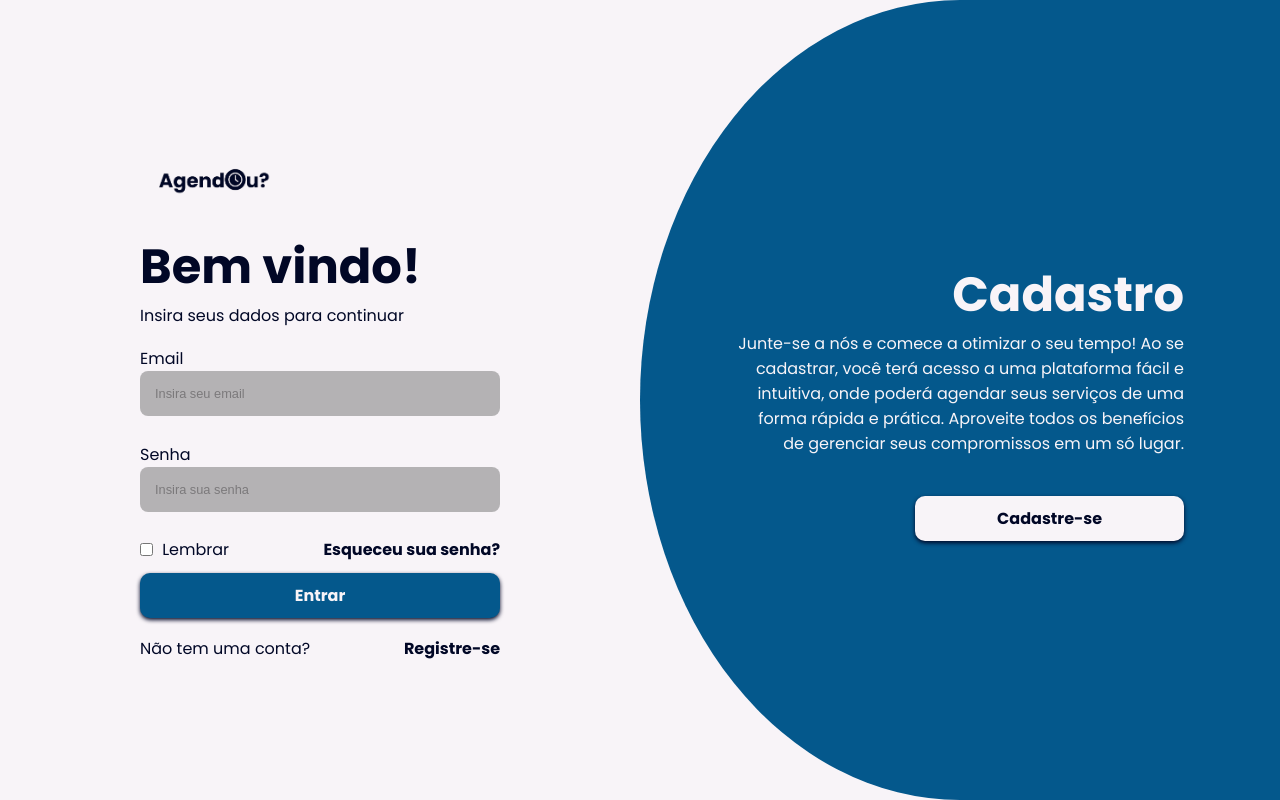
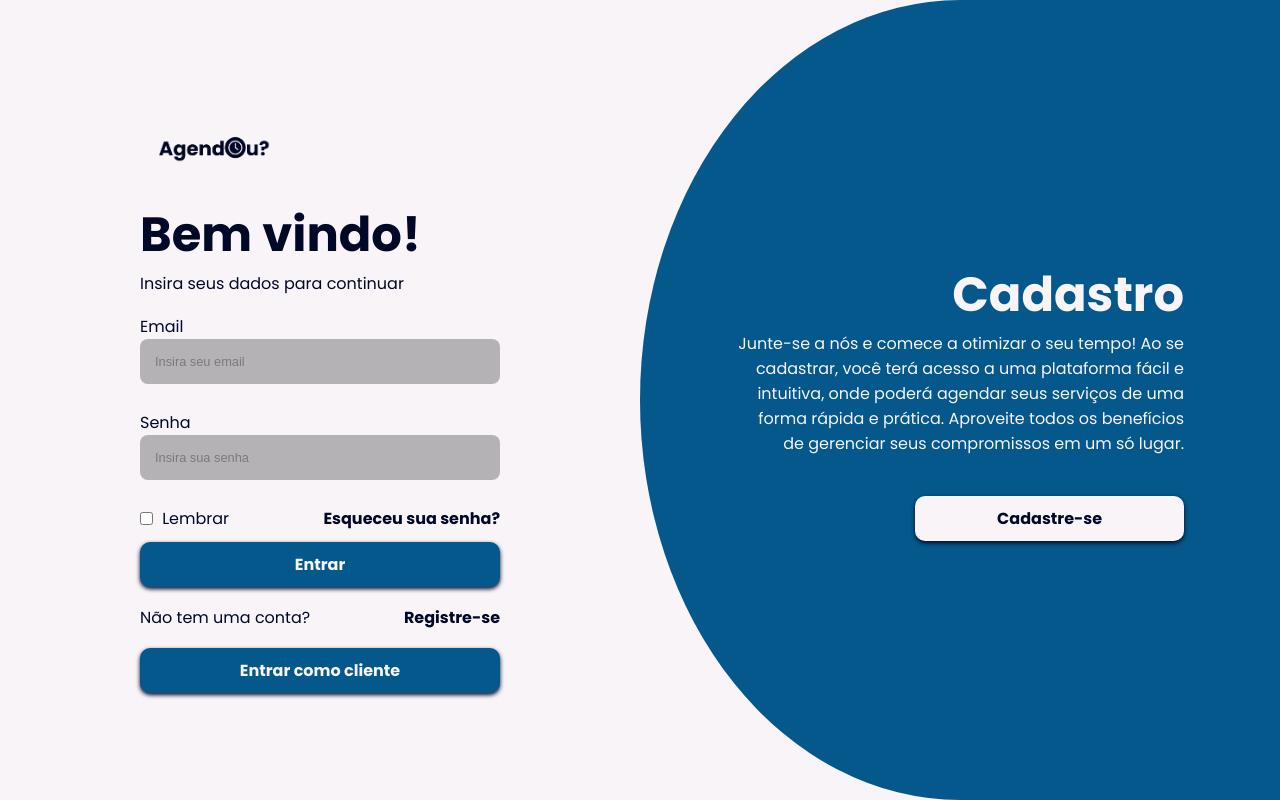
Before and after one commit to Agendou/agendou-web-front, a React (Create React App) app: page /login-register-user-admin in a window 1280 px wide. Built offline with nearby package versions, Linux system fonts and the light colour scheme.

Commit message:
últimos ajustes no front

```diff
--- a/src/components/FormLogin/FormLogin.jsx
+++ b/src/components/FormLogin/FormLogin.jsx
@@ -104,7 +104,14 @@ const FormLogin = ({ switchForm }) => {
             <div className={styles["linkContainer"]}>
                 <p>Não tem uma conta?</p>
                 <button className={styles["link"]} onClick={switchForm}>Registre-se</button>
+
             </div>
+            <button
+                className={styles["button"]}
+                onClick={() => navigate('/login-register-user')}
+            >
+                Entrar como cliente
+            </button>
         </div>
     );
 }
--- a/src/components/FormLogin/FormLogin.module.css
+++ b/src/components/FormLogin/FormLogin.module.css
@@ -143,6 +143,7 @@ form {
     justify-content: space-between;
     align-items: center;
     margin-top: 5%;
+    margin-bottom: 5%;
 }
 
 .linkContainer p,
--- a/src/components/FormLoginCliente/FormLoginCliente.jsx
+++ b/src/components/FormLoginCliente/FormLoginCliente.jsx
@@ -21,7 +21,7 @@ const FormLogin = ({ switchForm }) => {
             const response = await api.post('/usuarios/login', { email, senha });
             localStorage.setItem('token', response.data.token);
             toast.success("Seja bem vindo(a)!");
-            navigate('/dashboard');
+            navigate('/manual-appointment');
         } catch (error) {
             toast.error("Erro ao fazer login: " + (error.response?.data || error.message));
         }
--- a/src/components/Header/Header.jsx
+++ b/src/components/Header/Header.jsx
@@ -39,7 +39,7 @@ function ResponsiveAppBar() {
         <Toolbar disableGutters sx={{ padding: '0 16px' }}>
           <img src={logoImg} alt="Logo" style={{ height: '60px', marginRight: '8px' }} />
 
-          <Box sx={{ flexGrow: 1, display: { xs: 'flex', md: 'none'} }}>
+          <Box sx={{ flexGrow: 1, display: { xs: 'flex', md: 'none' } }}>
             <Menu
               id="menu-appbar"
               anchorEl={anchorElNav}
@@ -98,7 +98,7 @@ function ResponsiveAppBar() {
               onClick={() => {
                 navigate("/login-register-user-admin"); // Use navigate correctly here
               }}
-              sx={{ my: 2, color: 'white', display: 'block', fontFamily: 'Poppins, sans-serif', fontWeight: 'bold', border: 'solid 1px', borderRadius: '15px', padding: '10px'}}
+              sx={{ my: 2, color: 'white', display: 'block', fontFamily: 'Poppins, sans-serif', fontWeight: 'bold', border: 'solid 1px', borderRadius: '15px', padding: '10px' }}
             >
               Login
             </Button>
--- a/src/components/RecentAppointments/RecentAppointments.jsx
+++ b/src/components/RecentAppointments/RecentAppointments.jsx
@@ -74,7 +74,7 @@ const RecentAppointments = () => {
               }}
             >
               <ListItemText
-                primary={agendamento.agendamento.nomeUsuario || 'Nome não disponível'}
+                primary={agendamento.agendamento.nomeUsuario || "Nome não disponível"}
                 secondary={`${agendamento.agendamento.data} às ${agendamento.agendamento.hora}`}
                 primaryTypographyProps={{ color: 'white', fontSize: '14px', fontWeight: 'bold' }}
                 secondaryTypographyProps={{ color: 'white', fontSize: '12px' }}
--- a/src/pages/AgendamentoCliente/ManualAppointment.jsx
+++ b/src/pages/AgendamentoCliente/ManualAppointment.jsx
@@ -25,6 +25,7 @@ import { AdapterDayjs } from "@mui/x-date-pickers/AdapterDayjs";
 import dayjs from 'dayjs';
 
 const ManualAppointmentAdmin = () => {
+  toast.dismiss();
   const [filter, setFilter] = useState('');
   const [isCadastroVisible, setIsCadastroVisible] = useState(false);
   const [isAscending, setIsAscending] = useState(true);
```
